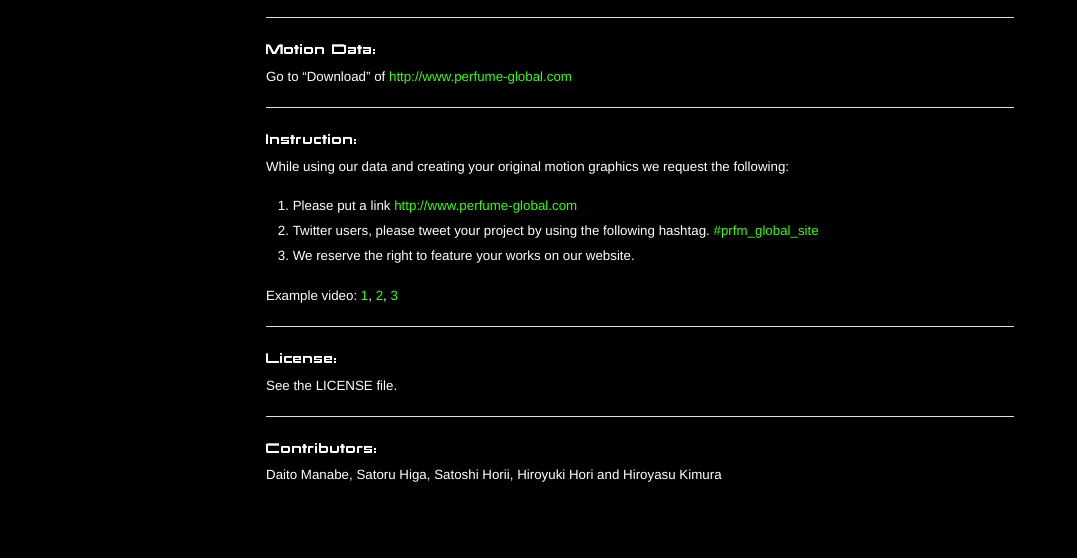
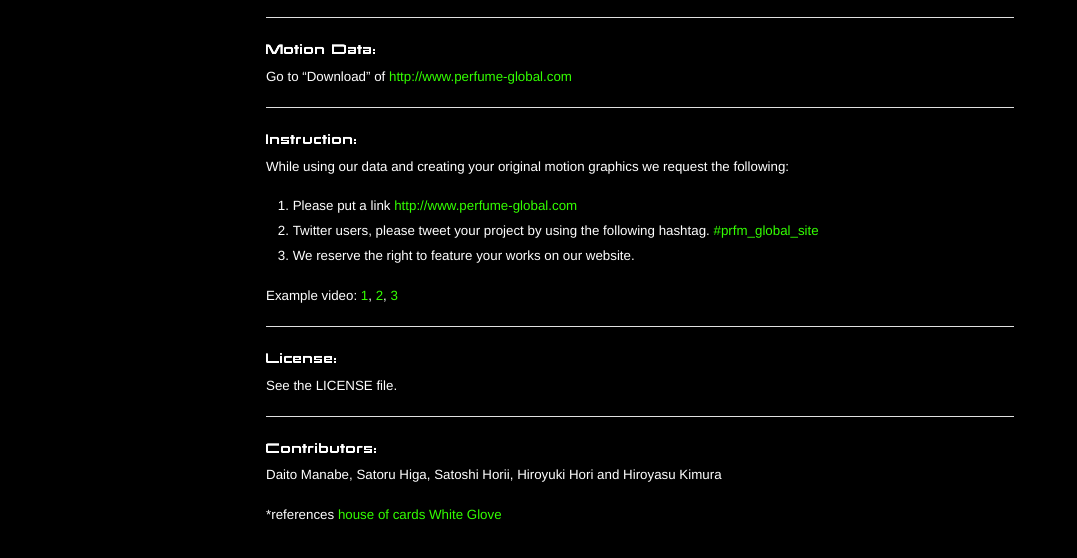
Before and after one commit to perfume-dev/perfume-dev.github.com, a plain HTML site: page index.html in a window 1280 px wide. Shown: the part 370-928 px from the top of the page, without its empty margins (0-1077 px from the left). Before the commit the page ends 895 px from the top, so only its background shows below. Drawn offline with Linux system fonts and the light colour scheme.

Commit message:
adding references

```diff
--- a/index.html
+++ b/index.html
@@ -186,10 +186,10 @@ dd {
     <p>See the LICENSE file.</p>
      <h2><img src="imgs/title_04.png" alt="Contributors:" width="110" height="10"></h2>
     <p>Daito Manabe, Satoru Higa, Satoshi Horii, Hiroyuki Hori and Hiroyasu Kimura</p>
+    <p>*references <a href="http://www.youtube.com/watch?v=8nTFjVm9sTQ" target=_blank>house of cards</a> <a href="http://whiteglovetracking.com/gallery.html">White Glove</a></p>
 
 </div>
 <script type="text/javascript">
-
   var _gaq = _gaq || [];
   _gaq.push(['_setAccount', 'UA-29556713-1']);
   _gaq.push(['_setDomainName', 'perfume-global.com']);
```
